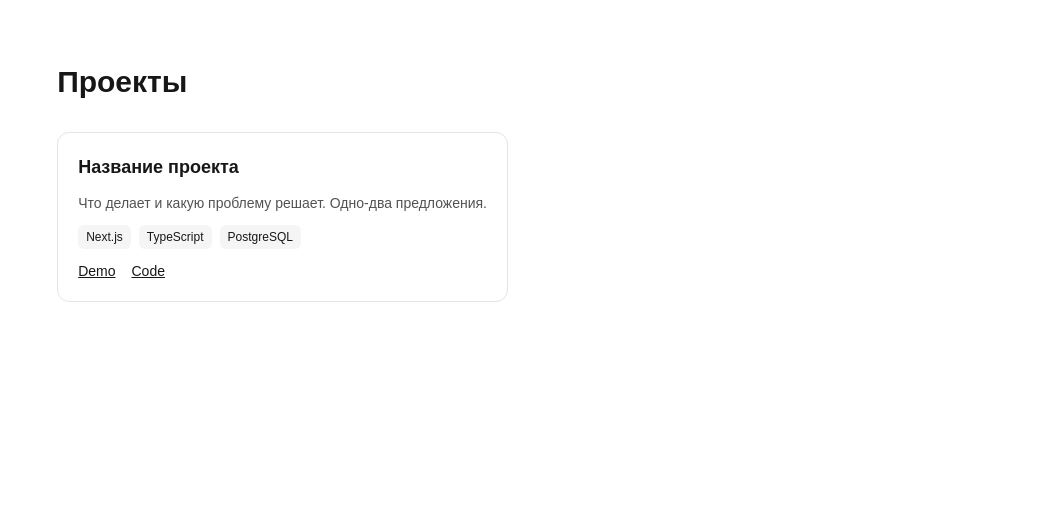
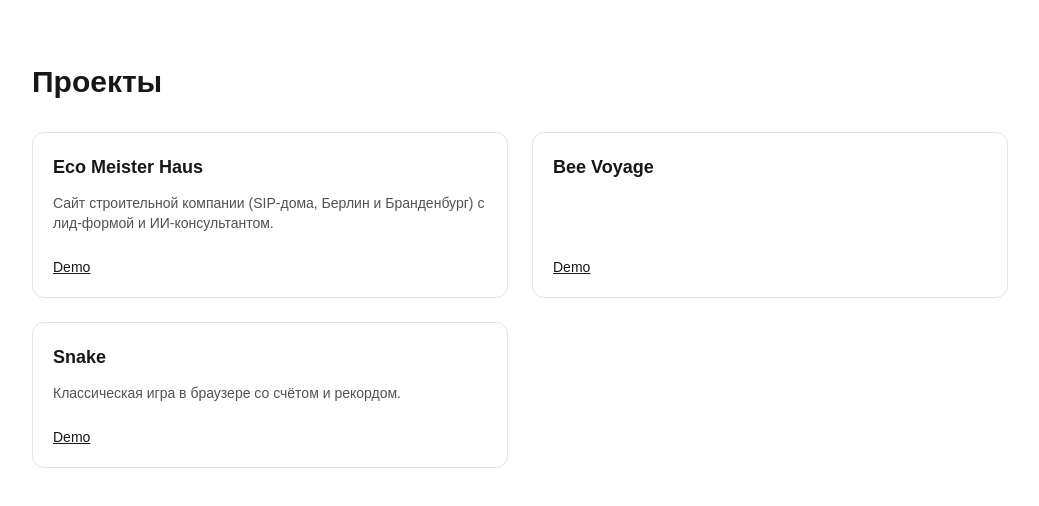
Before and after one commit to balabandev/portfolio-website, a Next.js app: page /projects in a window 1280 px wide. Shown: the top 506 px of the page, without its empty margins (120-1159 px from the left). Built offline with nearby package versions, Linux system fonts and the light colour scheme.

Commit message:
Added projects

```diff
--- a/data/projects.ts
+++ b/data/projects.ts
@@ -2,11 +2,37 @@ import type { Project } from "@/types/project";
 
 export const PROJECTS: readonly Project[] = [
   {
-    slug: "example-project",
-    title: "Название проекта",
-    summary: "Что делает и какую проблему решает. Одно-два предложения.",
-    stack: ["Next.js", "TypeScript", "PostgreSQL"],
-    links: { demo: "https://example.com", repo: "https://github.com/..." },
+    slug: "eco-meister-haus",
+    kind: "client",
+    title: "Eco Meister Haus",
+    summary:
+      "Сайт строительной компании (SIP-дома, Берлин и Бранденбург) с лид-формой и ИИ-консультантом.",
+    stack: [],
+    highlights: [
+      "Мультиязычность: DE / RO / EN / RU",
+      "SEO: canonical, Open Graph, Twitter Cards",
+      "Юридические страницы под немецкий рынок",
+      "Встроенный ИИ-консультант по вопросам строительства",
+    ],
+    links: { demo: "https://ecomeisterhaus.de/" },
     featured: true,
   },
-];
+  {
+    slug: "bee-voyage",
+    kind: "personal",
+    title: "Bee Voyage",
+    summary: "",
+    stack: [],
+    links: { demo: "https://bee-voyage.vercel.app/" },
+    featured: true,
+  },
+  {
+    slug: "snake",
+    kind: "experiment",
+    title: "Snake",
+    summary: "Классическая игра в браузере со счётом и рекордом.",
+    stack: [],
+    links: { demo: "https://snakegame-lyart-five.vercel.app/" },
+    featured: false,
+  },
+] as const;
--- a/types/project.ts
+++ b/types/project.ts
@@ -1,9 +1,13 @@
+export type ProjectKind = "client" | "personal" | "experiment";
+
 export interface Project {
   slug: string;
+  kind: ProjectKind;
   title: string;
   summary: string;
+  role?: string;
   stack: readonly string[];
-  image?: string;
+  highlights?: readonly string[];
   links: {
     demo?: string;
     repo?: string;
```
